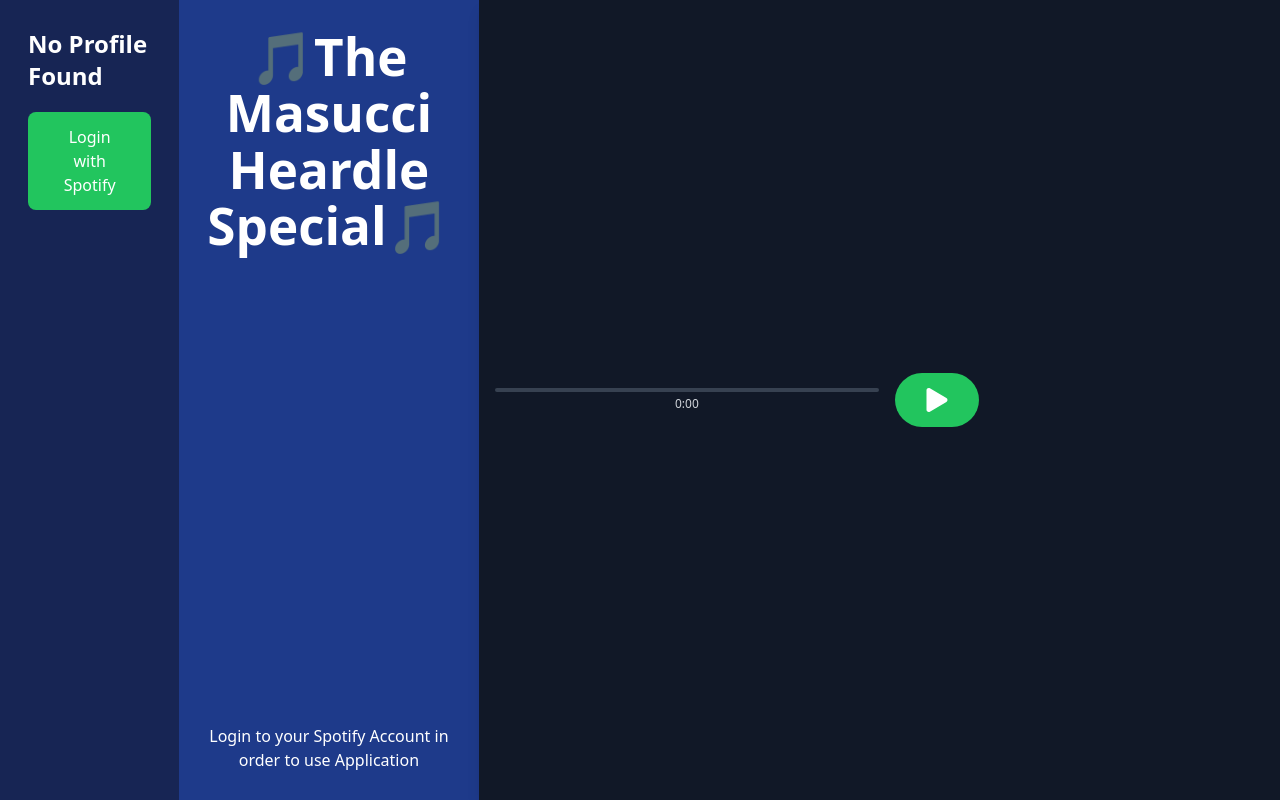
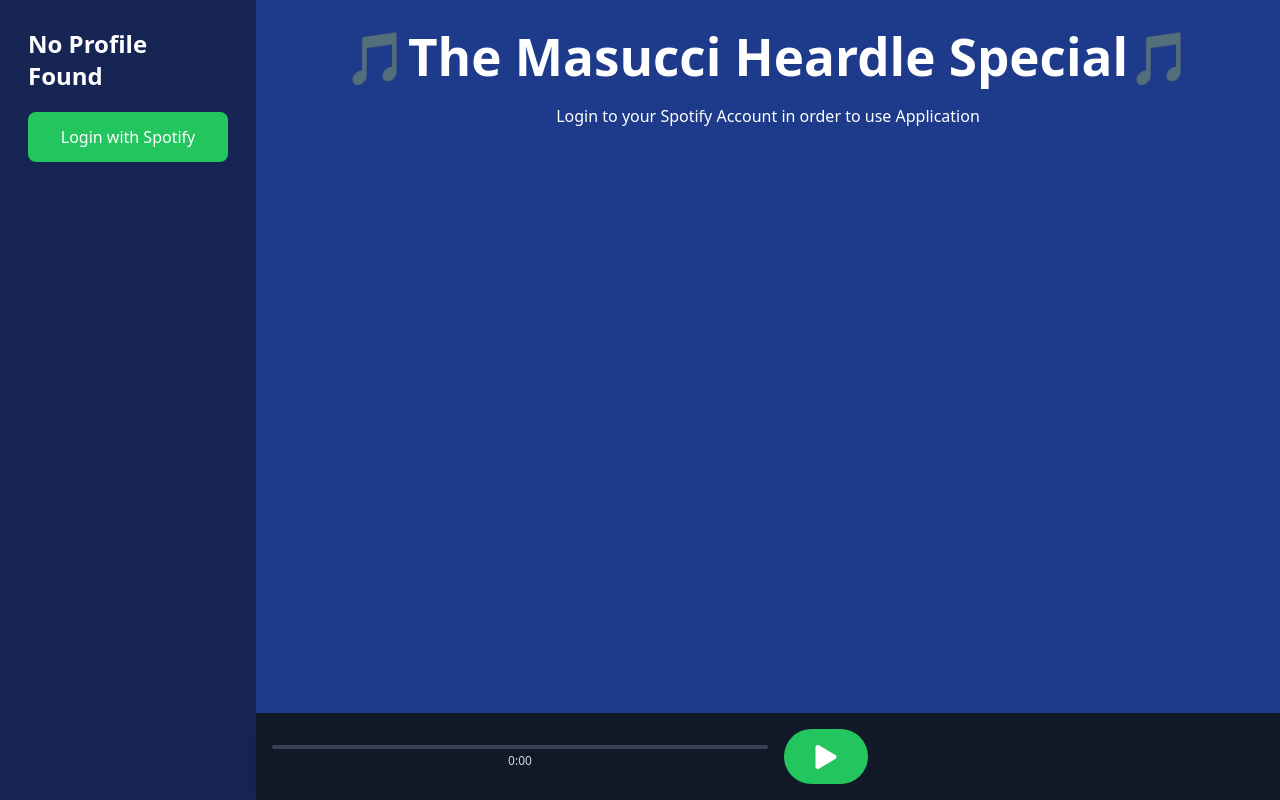
Before and after one commit to ColinMasucci/MasucciSpecials, a React (Vite) app in the folder masucci-specials/: page / in a window 1280 px wide. Built offline with nearby package versions, Linux system fonts and the light colour scheme.

Commit message:
Fixed error with bottom UI
Bottom artist and song UI c=had a bug where it was not aligned correctly. This was fixed

```diff
--- a/masucci-specials/src/App.jsx
+++ b/masucci-specials/src/App.jsx
@@ -125,7 +125,8 @@ function App() {
         )}
       </div>
 
-      <div className="flex flex-col justify-between flex-1 p-7">
+      <div className="flex flex-col justify-between flex-1">
+        <div className="flex flex-col justify-start flex-1 p-7">
           <h1 className="font-bold text-white text-center pb-5">🎵The Masucci Heardle Special🎵</h1>
           {token ? (
             <div className="flex flex-col gap-3">
@@ -216,6 +217,9 @@ function App() {
           </div>
         )}
 
+
+      </div>
+
     </div>
   );
 }
```
Lines whose indentation alone changed are shown as unchanged.
